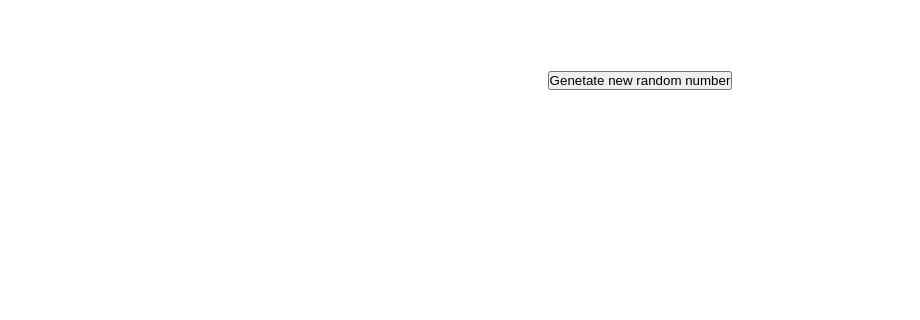
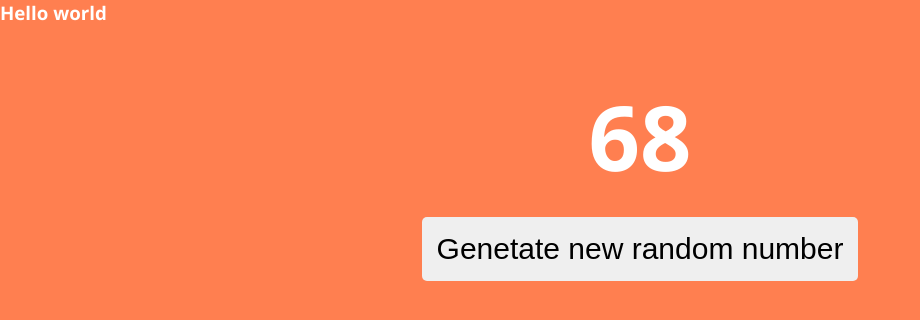
Before and after one commit to arduan/react_bogdan, a React (Create React App) app: page / in a window 1280 px wide. Shown: the top 320 px of the page, without its empty margins (0-920 px from the left). Built offline with nearby package versions, Linux system fonts and the light colour scheme.

Commit message:
generateRandomNum.js add.

```diff
--- a/src/App.css
+++ b/src/App.css
@@ -1,3 +1,17 @@
 .App {
   text-align: center;
 }
+
+h1 {
+  font-size: 90px;
+  margin-top: 50px;
+}
+
+button {
+  padding: 15px;
+  font-size: 30px;
+  border-radius: 5px;
+  border: 0;
+  margin: 20px;
+  cursor: pointer;
+}
--- a/src/components/RandomMumber.js
+++ b/src/components/RandomMumber.js
@@ -1,9 +1,15 @@
+import {useState} from "react";
+import generateRandomNum from "../utils/generateRandomNum";
 
 function RandomMumber(){
+    const [randomNum, serRandomNum] = useState(generateRandomNum())
+    const changeRandomMum = () => {
+        serRandomNum(generateRandomNum())
+    }
     return(
         <div>
-            <h1>100</h1>
-            <button>Genetate new random number</button>
+            <h1>{randomNum}</h1>
+            <button onClick={changeRandomMum}>Genetate new random number</button>
         </div>
     )
 }
--- a/src/index.css
+++ b/src/index.css
@@ -9,6 +9,8 @@ body {
     'Ubuntu', 'Cantarell', 'Fira Sans', 'Droid Sans', 'Helvetica Neue',
     sans-serif;
   color: white;
+  background: coral;
+
 
 }
 
--- /dev/null
+++ b/src/utils/generateRandomNum.js
@@ -0,0 +1,5 @@
+function generateRandomNum() {
+    return Math.floor(Math.random() * 100)
+}
+
+export default generateRandomNum
```
